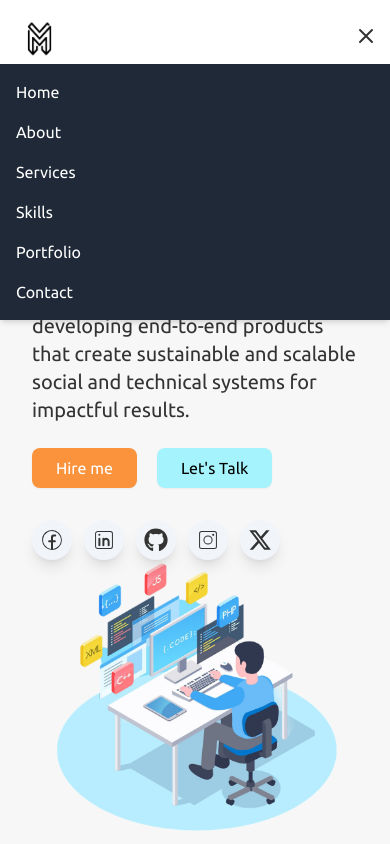
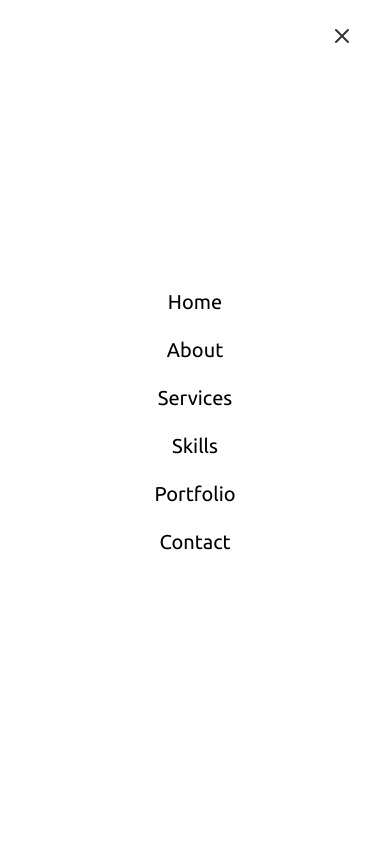
Before and after one commit to M13chand/personal_portfolio, a React (Vite) app: page / in a window 390 px wide. Both pictures are taken after a click on the button 366 px from the left and 36 px from the top of the page. Shown: the top 844 px of the page. Built offline with nearby package versions, Linux system fonts and the light colour scheme.

Commit message:
header updated

```diff
--- a/src/features/Header.jsx
+++ b/src/features/Header.jsx
@@ -1,12 +1,31 @@
-import { useState } from "react";
+import { useState, useEffect } from "react";
 import { Link } from "react-scroll";
 
 const Header = () => {
   const [isOpen, setIsOpen] = useState(false);
 
+  // Toggle menu state
   const toggleMenu = () => {
-    setIsOpen(!isOpen);
+    setIsOpen((prevState) => !prevState);
   };
+
+  // Handle window resize
+  const handleResize = () => {
+    // Check if the window width is above or below the breakpoint for small screens (e.g., 640px)
+    if (window.innerWidth >= 640) {
+      // Close the menu when on larger screens
+      setIsOpen(false);
+    }
+  };
+
+  // Add and clean up resize event listener
+  useEffect(() => {
+    window.addEventListener("resize", handleResize);
+    // Clean up the event listener on component unmount
+    return () => {
+      window.removeEventListener("resize", handleResize);
+    };
+  }, []);
 
   return (
     <header className="py-3 shadow-md flex items-center justify-between bg-white sticky top-0 z-50">
@@ -15,10 +34,28 @@ const Header = () => {
       {/* Hamburger menu button visible only on small screens */}
       <button
         onClick={toggleMenu}
-        className="text-2xl focus:outline-none mr-3 sm:hidden">
-        {isOpen ? (
+        className="text-2xl focus:outline-none mr-3 sm:hidden flex items-center justify-center w-12 h-12 fixed top-3 right-3 z-50 transition-transform duration-300"
+        style={{
+          transform: isOpen ? "rotate(90deg)" : "rotate(0deg)",
+        }}>
         <svg
-            className="w-6 h-6"
+          className={`w-6 h-6 absolute transition-opacity duration-300 ${
+            isOpen ? "opacity-0" : "opacity-100"
+          }`}
+          fill="none"
+          stroke="currentColor"
+          viewBox="0 0 24 24"
+          xmlns="http://www.w3.org/2000/svg">
+          <path
+            strokeLinecap="round"
+            strokeLinejoin="round"
+            strokeWidth="2"
+            d="M4 6h16M4 12h16M4 18h16"></path>
+        </svg>
+        <svg
+          className={`w-6 h-6 transition-opacity duration-300 ${
+            isOpen ? "opacity-100" : "opacity-0"
+          }`}
           fill="none"
           stroke="currentColor"
           viewBox="0 0 24 24"
@@ -29,159 +66,48 @@ const Header = () => {
             strokeWidth="2"
             d="M6 18L18 6M6 6l12 12"></path>
         </svg>
-        ) : (
-          <svg
-            className="w-6 h-6"
-            fill="none"
-            stroke="currentColor"
-            viewBox="0 0 24 24"
-            xmlns="http://www.w3.org/2000/svg">
-            <path
-              strokeLinecap="round"
-              strokeLinejoin="round"
-              strokeWidth="2"
-              d="M4 6h16M4 12h16M4 18h16"></path>
-          </svg>
-        )}
       </button>
 
-      {/* Navigation links visible on larger screens, hidden on small screens */}
+      {/* Navigation links visible on larger screens */}
       <nav className="hidden sm:flex space-x-5 pr-4">
+        {["home", "about", "services", "skills", "portfolio", "contact"].map(
+          (section) => (
             <Link
-          to="home"
+              key={section}
+              to={section}
               spy={true}
               smooth={true}
               offset={-70}
               duration={500}
+              activeClass="text-orange-500" // Add active class for active link
               className="cursor-pointer hover:text-orange-500 transition-colors duration-300">
-          Home
+              {section.charAt(0).toUpperCase() + section.slice(1)}
             </Link>
+          )
+        )}
+      </nav>
+
+      {/* Mobile menu visible only when toggled open */}
+      <nav
+        className={`fixed top-0 left-0 w-full h-screen bg-white text-black flex flex-col items-center justify-center space-y-5 z-40 transition-transform duration-300 ${
+          isOpen ? "translate-y-0 opacity-100" : "-translate-y-full opacity-0"
+        }`}>
+        {["home", "about", "services", "skills", "portfolio", "contact"].map(
+          (section) => (
             <Link
-          to="about"
+              key={section}
+              to={section}
               spy={true}
               smooth={true}
               offset={-70}
               duration={500}
-          className="cursor-pointer hover:text-orange-500 transition-colors duration-300">
-          About
+              onClick={toggleMenu}
+              className="cursor-pointer text-xl hover:text-orange-500 transition-colors duration-300">
+              {section.charAt(0).toUpperCase() + section.slice(1)}
             </Link>
-        <Link
-          to="services"
-          spy={true}
-          smooth={true}
-          offset={-70}
-          duration={500}
-          className="cursor-pointer hover:text-orange-500 transition-colors duration-300">
-          Services
-        </Link>
-        <Link
-          to="skills"
-          spy={true}
-          smooth={true}
-          offset={-70}
-          duration={500}
-          className="cursor-pointer hover:text-orange-500 transition-colors duration-300">
-          Skills
-        </Link>
-        <Link
-          to="portfolio"
-          spy={true}
-          smooth={true}
-          offset={-70}
-          duration={500}
-          className="cursor-pointer hover:text-orange-500 transition-colors duration-300">
-          Portfolio
-        </Link>
-        <Link
-          to="contact"
-          spy={true}
-          smooth={true}
-          offset={-70}
-          duration={500}
-          className="cursor-pointer hover:text-orange-500 transition-colors duration-300">
-          Contact
-        </Link>
+          )
+        )}
       </nav>
-
-      {/* Mobile menu visible only when toggled open */}
-      {isOpen && (
-        <nav className="absolute top-16 left-0 w-screen bg-white shadow-md lg:hidden z-50">
-          <ul className="p-4 space-y-4 bg-gray-800 text-white">
-            <li>
-              <Link
-                to="home"
-                onClick={toggleMenu}
-                spy={true}
-                smooth={true}
-                offset={-70}
-                duration={500}
-                className="cursor-pointer hover:text-orange-500 transition-colors duration-300">
-                Home
-              </Link>
-            </li>
-            <li>
-              <Link
-                to="about"
-                onClick={toggleMenu}
-                spy={true}
-                smooth={true}
-                offset={-70}
-                duration={500}
-                className="cursor-pointer hover:text-orange-500 transition-colors duration-300">
-                About
-              </Link>
-            </li>
-            <li>
-              <Link
-                to="services"
-                onClick={toggleMenu}
-                spy={true}
-                smooth={true}
-                offset={-70}
-                duration={500}
-                className="cursor-pointer hover:text-orange-500 transition-colors duration-300">
-                Services
-              </Link>
-            </li>
-            <li>
-              <Link
-                to="skills"
-                onClick={toggleMenu}
-                spy={true}
-                smooth={true}
-                offset={-70}
-                duration={500}
-                className="cursor-pointer hover:text-orange-500 transition-colors duration-300">
-                Skills
-              </Link>
-            </li>
-            <li>
-              <Link
-                to="portfolio"
-                onClick={toggleMenu}
-                spy={true}
-                smooth={true}
-                offset={-70}
-                duration={500}
-                className="cursor-pointer hover:text-orange-500 transition-colors duration-300">
-                Portfolio
-              </Link>
-            </li>
-            <li>
-              <Link
-                to="contact"
-                onClick={toggleMenu}
-                spy={true}
-                smooth={true}
-                offset={-70}
-                duration={500}
-                className="cursor-pointer hover:text-orange-500 transition-colors duration-300">
-                Contact
-              </Link>
-            </li>
-          </ul>
-        </nav>
-      )}
     </header>
   );
 };
```
Lines whose indentation alone changed are shown as unchanged.
